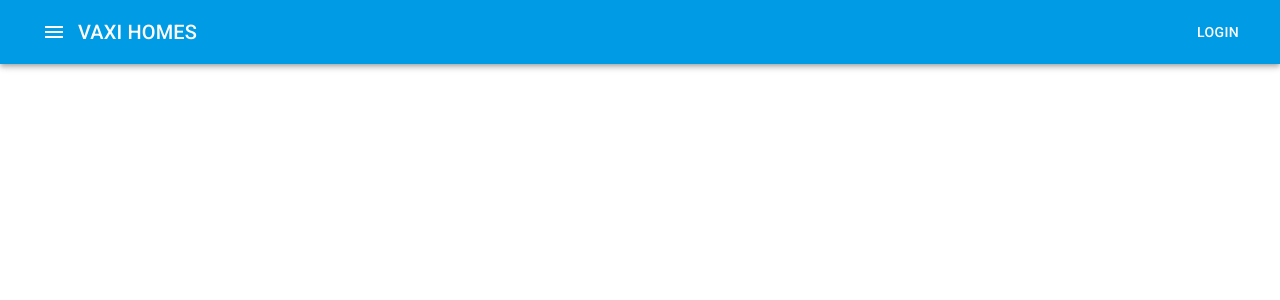
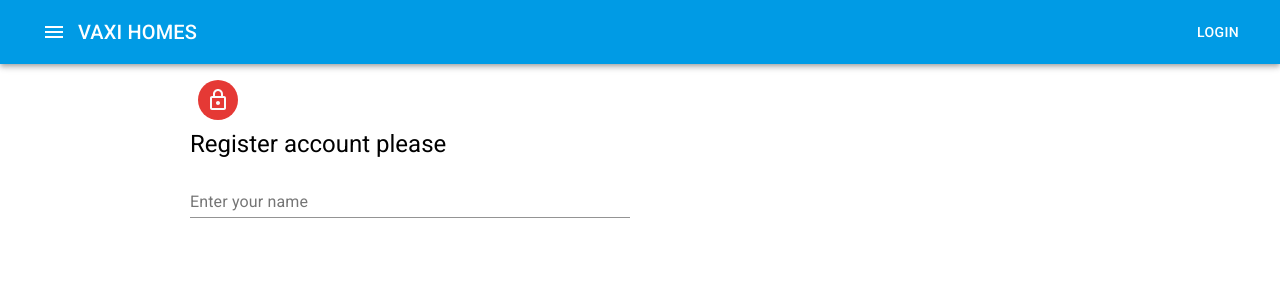
Before and after one commit to 2314-RAustin/inmobiliaria-app, a React (Create React App) app: page /registerUser in a window 1280 px wide. Shown: the top 300 px of the page. Built offline with nearby package versions, Linux system fonts and the light colour scheme.

Commit message:
Se agrega un componente para el registro de usuarios

```diff
--- a/package.json
+++ b/package.json
@@ -4,6 +4,7 @@
   "private": true,
   "dependencies": {
     "@material-ui/core": "^4.9.4",
+    "@material-ui/icons": "^4.9.1",
     "@material-ui/styles": "^4.9.0",
     "@testing-library/jest-dom": "^4.2.4",
     "@testing-library/react": "^9.3.2",
--- a/src/App.js
+++ b/src/App.js
@@ -3,6 +3,7 @@ import './App.css';
 import { BrowserRouter as Router, Switch, Route } from "react-router-dom";
 
 import ListaInmuebles from "./components/views/ListaInmuebles";
+import registerUser from './components/security/registerUsers';
 import MuiThemeProvider from "@material-ui/core/styles/MuiThemeProvider";
 import theme from './theme/theme';
 import AppNavbar from "./components/layout/AppNavbar";
@@ -18,6 +19,7 @@ class App extends Component{
 
               <Switch>
                 <Route path="/" exact component={ListaInmuebles}></Route>
+                <Route path="/registerUser" exact component={registerUser}></Route>
               </Switch>
 
             </Grid>
--- /dev/null
+++ b/src/components/security/registerUsers.js
@@ -0,0 +1,43 @@
+import React, { Component } from 'react'
+import { Container, Avatar, Typography, Grid, TextField } from '@material-ui/core';
+import LockOutLineIcons from '@material-ui/icons/LockOutlined';
+const style = {
+    paper : {
+        marginTop : 8,
+        display : 'flex',
+        flexDirection : 'column',
+        alignItem : 'center'
+    },
+    avatar : {
+        margin : 8,
+        backgroundColor : '#e53935'
+    },
+    form : {
+        width : '100%',
+        marginTop: 10
+    }
+}
+export default class registerUser extends Component {
+    render() {
+        return (
+            <Container maxWidth='md'>
+                <div style={style.paper}>
+                    <Avatar style={style.avatar}>
+                        <LockOutLineIcons/>
+                    </Avatar>
+                    <Typography component='h1' variant='h5'>
+                        Register account please
+                    </Typography>
+                    <form style={style.form}>
+                        <Grid container spacing={2}>
+                            <Grid item md={6} xs={12}>
+                                <TextField name='name' fullWidth label='Enter your name'></TextField>
+                            </Grid>
+                        </Grid>
+                    </form>
+                </div>
+            </Container>
+
+        )
+    }
+}
```
Also changed, not shown: 1 other file (tests, documents, lock files or other folders).
